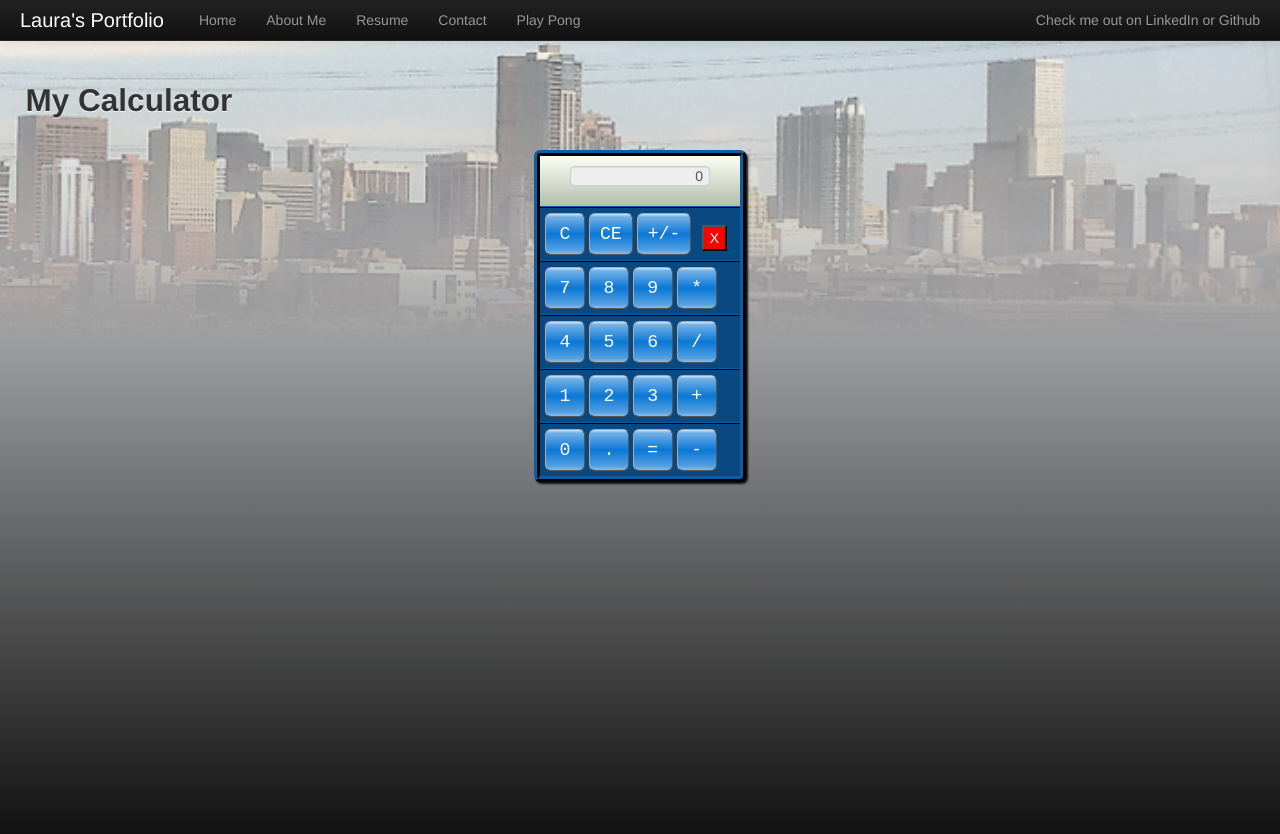
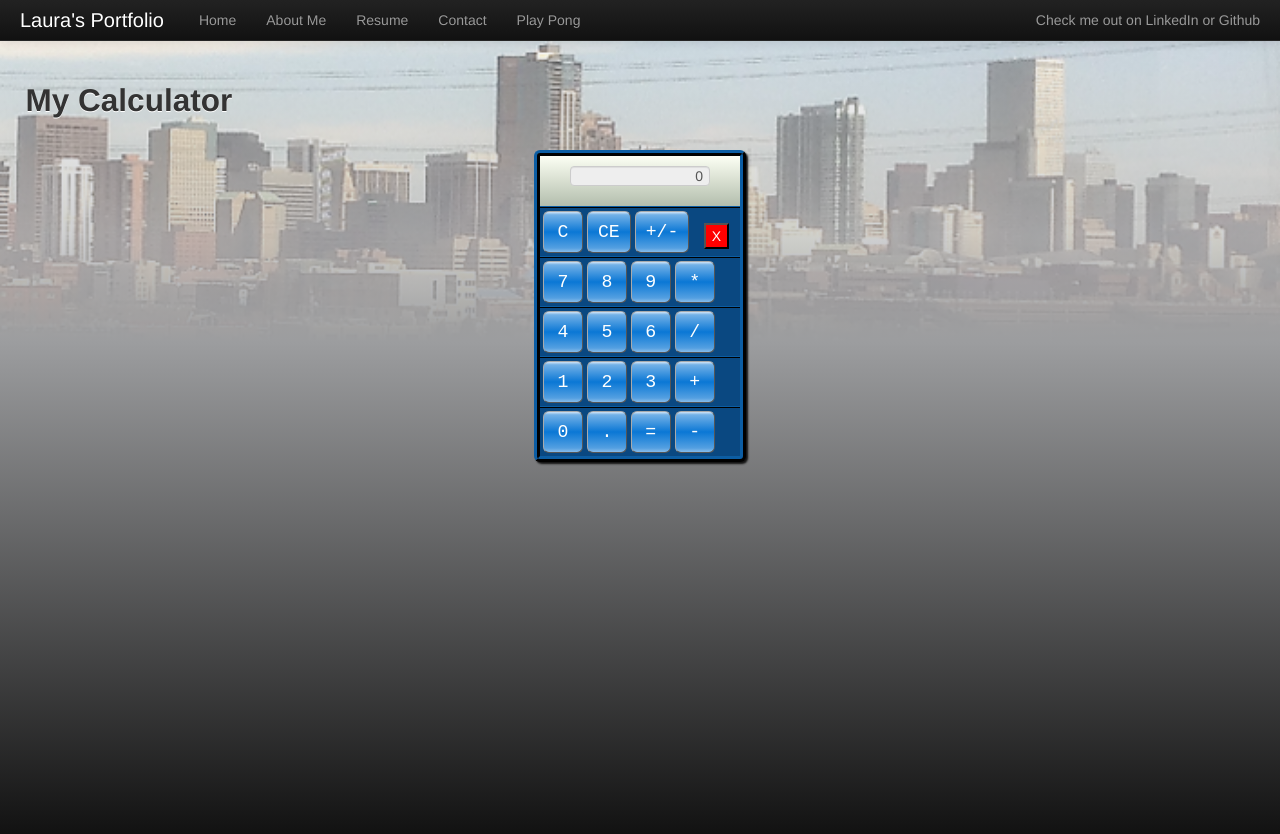
Before and after one commit to LauraR6561/Laurar6561.github.io, a Jekyll site: the page built from calculator.html, in a window 1280 px wide. Shown: the top 834 px of the page. Built offline with Jekyll 4.4.1, drawn with Linux system fonts in a browser that asks for light colours; Markdown is read by kramdown in place of the engine named in the settings.

```diff
--- a/css/calculator.css
+++ b/css/calculator.css
@@ -33,14 +33,14 @@
     margin:0px 15%;
     border: 1px #AAAAAA inset;
     text-align: right;
-    padding-right:2px;
+    padding-right:4px;
 }
 
 .calcRow{
     display: block;
     background-color: #0A4881;
     border-top:2px #062D4F ridge;
-    padding: 5px;
+    padding: 3px;
     -webkit-transition: background-color 1s linear;
 	-moz-transition: background-color 1s linear;
 	-o-transition:  background-color 1s linear;
```
